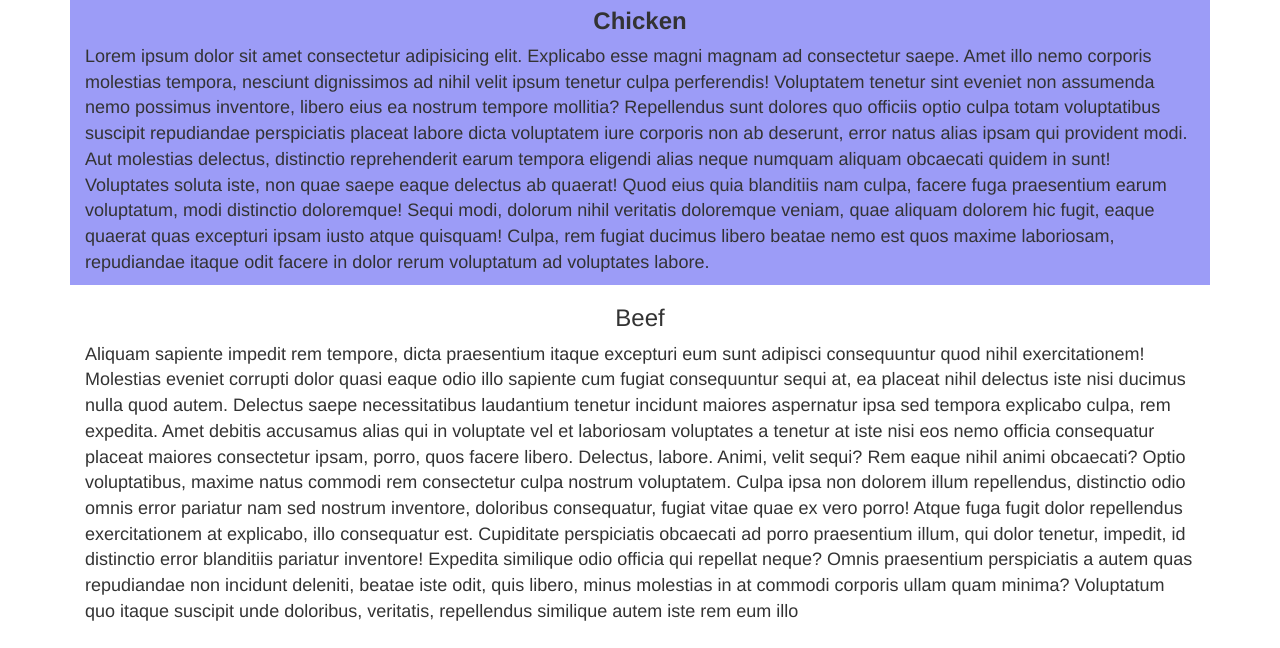
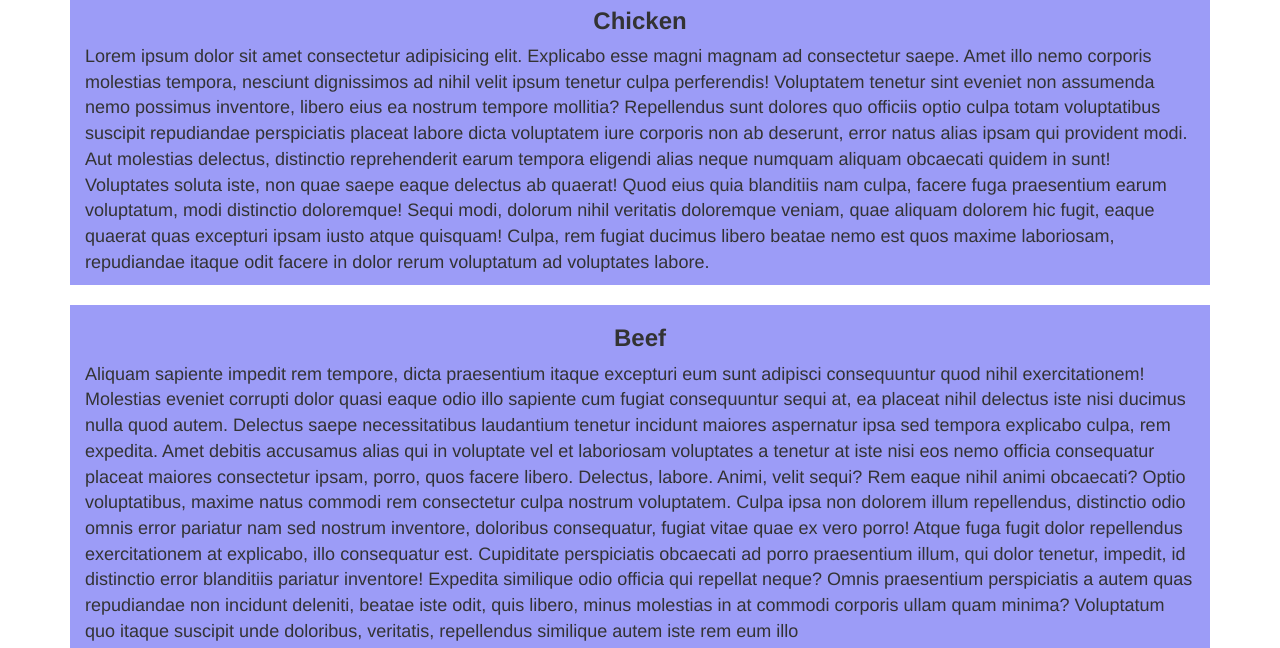
Before and after one commit to Ezcel/module3-solution, a plain HTML site: page index.html in a window 1280 px wide. Shown: the part 152-800 px from the top of the page. Drawn offline with Linux system fonts and the light colour scheme.

Commit message:
Update style.css

```diff
--- a/css/style.css
+++ b/css/style.css
@@ -29,12 +29,13 @@ background-color: rgb(126, 126, 251);
 #nav-list a{
     color: #fff;
 }
-#main-content > h1{
+#main-content h1{
     font-weight: 700;
 }
-#menu-chicken{
+#menu-chicken, #menu-beef, #menu-sushi{
     background-color: rgb(156, 156, 247);
+    margin-bottom: 20px;
 }
-#menu-chicken h3{
+#menu-chicken h3, #menu-beef h3, #menu-sushi h3{
     font-weight: 600;
 }
```
